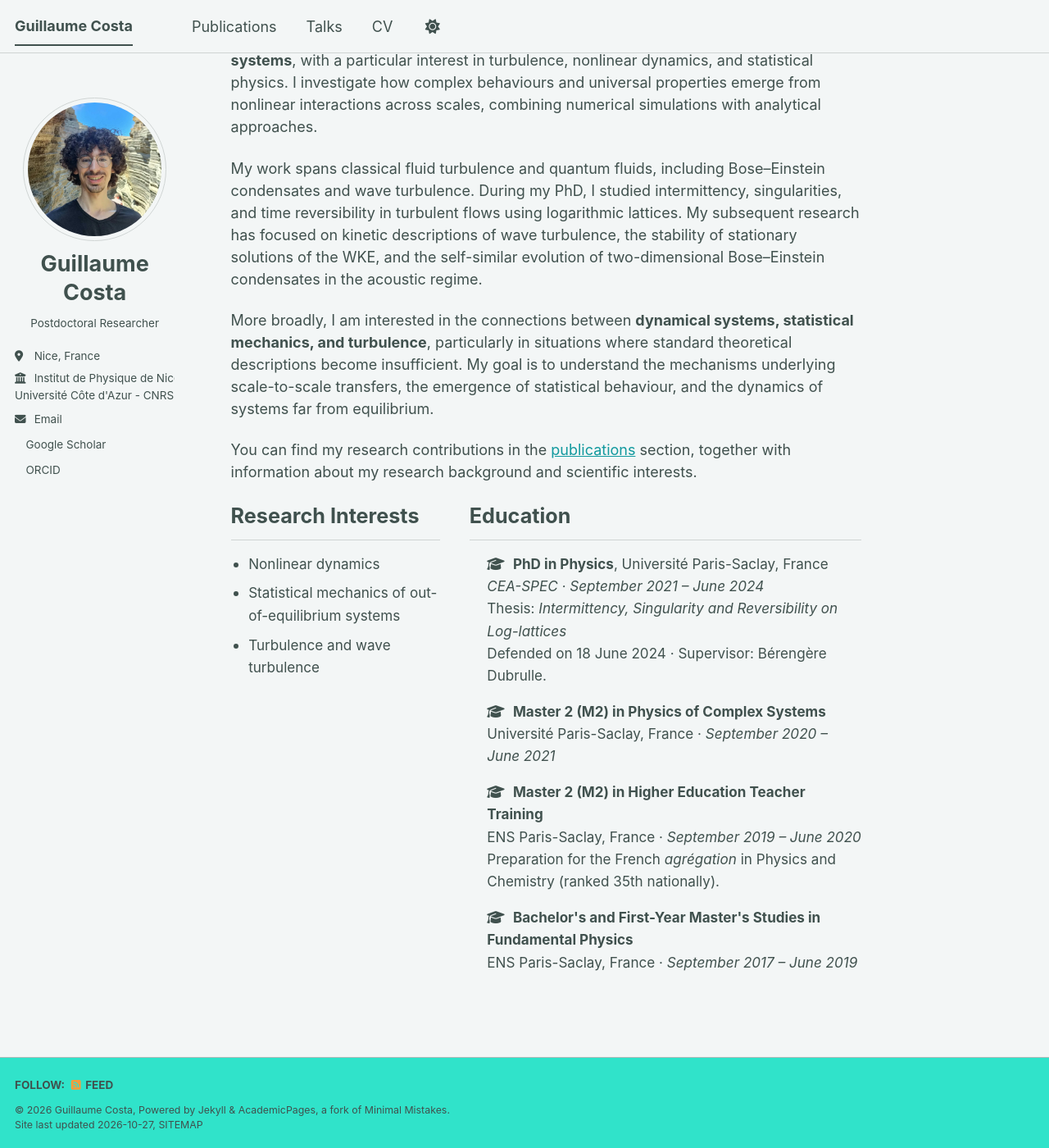
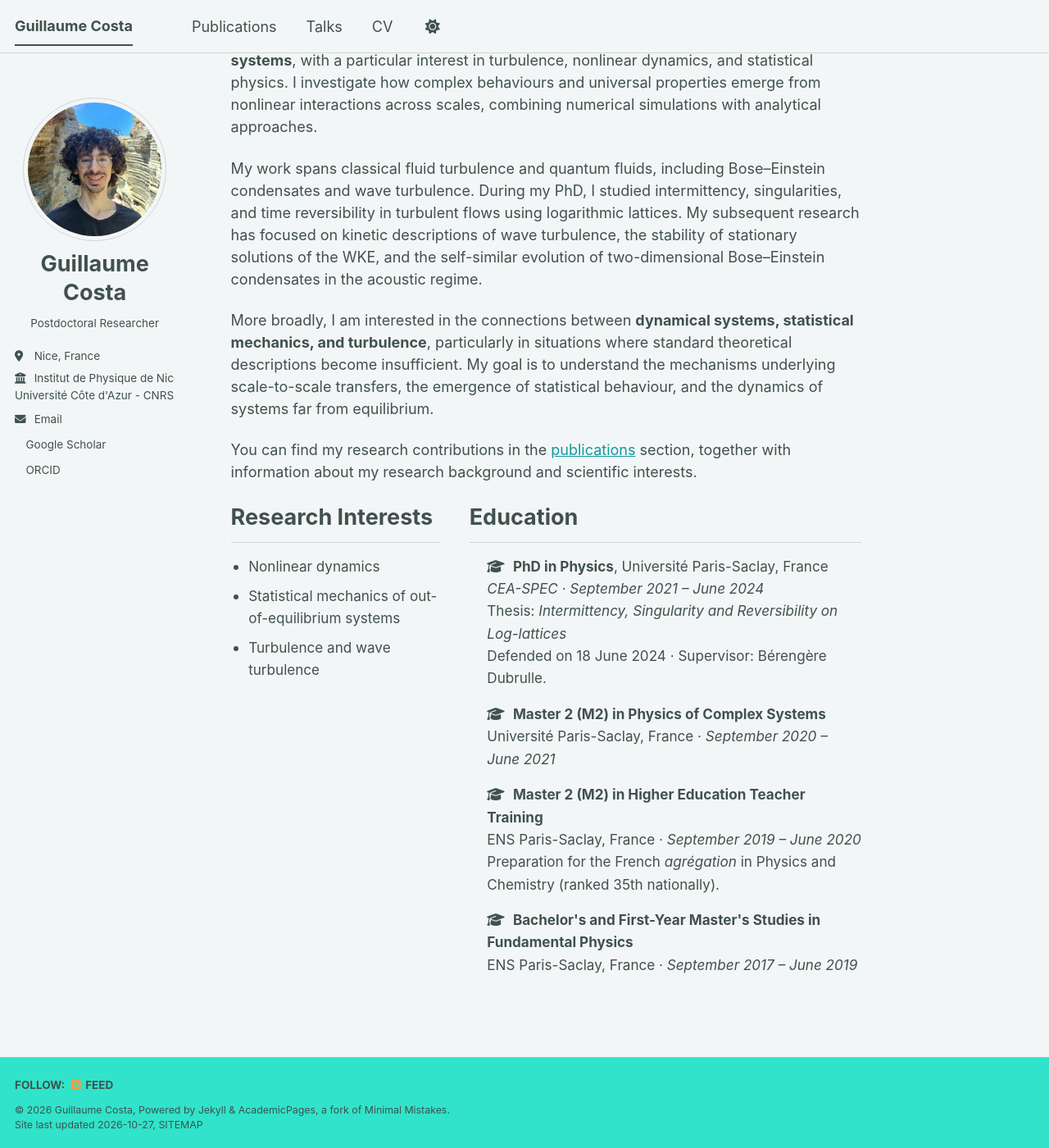
Before and after one commit to GuilCos/GuilCos.github.io, a Jekyll site: the page built from _pages/about.md, in a window 1280 px wide and 1400 px high, scrolled down 110 px. Shown: the whole window at 82% size. Built offline with Jekyll 4.4.1, drawn with Linux system fonts in a browser that asks for light colours; a script bundle is joined from its source files by our own code; a style sheet for code colours, icons or effects is not loaded.

Commit message:
Update main.scss

```diff
--- a/assets/css/main.scss
+++ b/assets/css/main.scss
@@ -126,14 +126,14 @@
   margin-bottom: 0.2rem !important;
 }
 
-
 /* About page: clearer heading hierarchy */
 .research-education h2 {
-  font-size: 1.4rem !important;
+  color: inherit;
+  background: transparent;
+  font-size: 1.5rem !important;
   font-weight: 700 !important;
   line-height: 1.3 !important;
-  margin-top: 0 !important;
-  margin-bottom: 0.8rem !important;
+  margin: 0 0 0.8rem 0 !important;
 }
 
 .research-education p,
```
